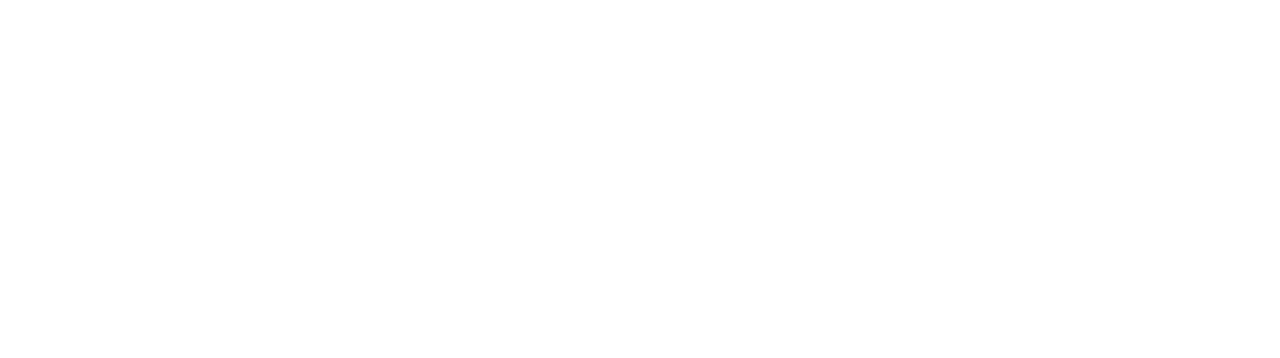
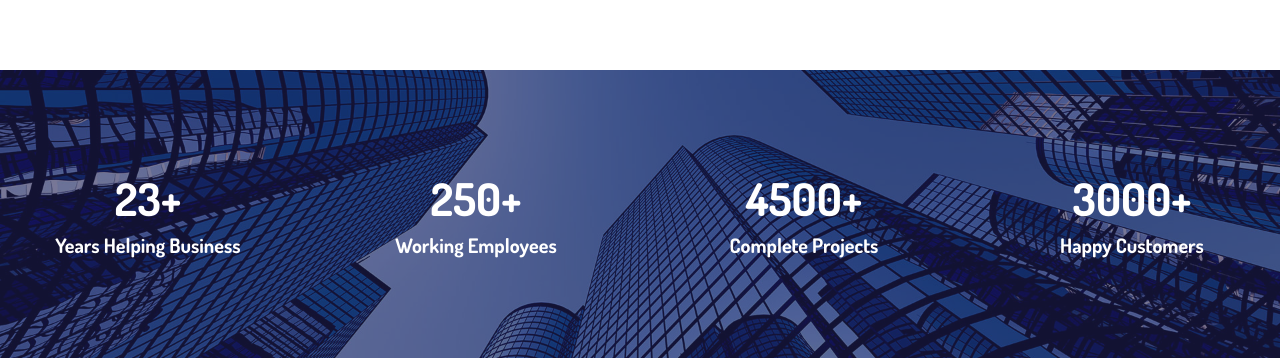
Before and after one commit to iliasabai09/sduAnalytics, a Vue app: page / in a window 1280 px wide. Shown: the part 1939-2297 px from the top of the page. Before the commit the page ends 2009 px from the top, so only its background shows below. Built offline with nearby package versions, Linux system fonts and the light colour scheme.

Commit message:
Готовый блок без неоьходимости доработок

```diff
--- /dev/null
+++ b/src/components/CounterBlock.vue
@@ -0,0 +1,43 @@
+<template>
+    <div class="block">
+      <h2>{{ number }}</h2>
+      <h3>{{ description }}</h3>
+    </div>
+  </template>
+
+  <script setup lang="ts">
+  defineProps({
+    number: {
+      type: String,
+      required: true
+    },
+    description: {
+      type: String,
+      required: true
+    }
+  })
+  </script>
+
+  <style scoped lang="scss">
+  .block {
+    display: flex;
+    flex-direction: column;
+    justify-content: center;
+    align-items: center;
+
+    h2 {
+        color: #fff;
+        font-size: 45px;
+        font-weight: 700;
+        margin-bottom: 5px;
+        word-spacing: -5px;
+    }
+
+    h3 {
+        color: #fff;
+        font-size: 20px;
+        font-weight: 700;
+    }
+
+  }
+  </style>
--- /dev/null
+++ b/src/modules/CounterSectionModule.vue
@@ -0,0 +1,69 @@
+<template>
+    <section>
+      <div class="countersGroup">
+      <CounterBlock
+          v-for="counter in counterBlocks"
+          :number="counter.number"
+          :description="counter.description"
+      />
+    </div>
+    </section>
+</template>
+
+<script setup lang="ts">
+  import { ref } from 'vue';
+  import CounterBlock from '@/components/CounterBlock.vue'
+
+  const counterBlocks = ref([
+    {
+      number: '23+',
+      description: 'Years Helping Business'
+    },
+    {
+      number: '250+',
+      description: 'Working Employees'
+    },
+    {
+      number: '4500+',
+      description: 'Complete Projects'
+    },
+    {
+      number: '3000+',
+      description: 'Happy Customers'
+    }
+  ])
+  </script>
+
+  <style scoped>
+  section {
+    padding-top: 100px;
+    padding-bottom: 100px;
+    background-color: #fff;
+    position: relative;
+    z-index: 1;
+    text-align: center;
+    background: url(../../public/images/banner-bg.jpg);
+    background-repeat: no-repeat;
+    background-size: cover;
+    background-position: center;
+    background-attachment: fixed;
+  }
+
+  section::before {
+    content: "";
+    position: absolute;
+    z-index: -1;
+    top: 0;
+    left: 0;
+    width: 100%;
+    height: 100%;
+    opacity: 0.6;
+    background-color: #1f1f54;
+  }
+
+  .countersGroup {
+    display: grid;
+    grid-template-columns: repeat(auto-fit, minmax(180px, 1fr));
+    grid-gap: 32px;
+  }
+  </style>
--- a/src/pages/homePage.vue
+++ b/src/pages/homePage.vue
@@ -2,12 +2,15 @@
   <div>
     <HomeSectionModule/>
     <OurServicesModule/>
+    <CounterSectionModule/>
   </div>
 </template>
 
 <script setup lang="ts">
 import HomeSectionModule from '@/modules/HomeSectionModule.vue'
-import OurServicesModule from '@/modules/OurServicesModule.vue'</script>
+import OurServicesModule from '@/modules/OurServicesModule.vue'
+import CounterSectionModule from '@/modules/CounterSectionModule.vue'
+</script>
 
 <style scoped lang="scss">
 
```
Also changed, not shown: public/images/banner-bg.jpg (added).
